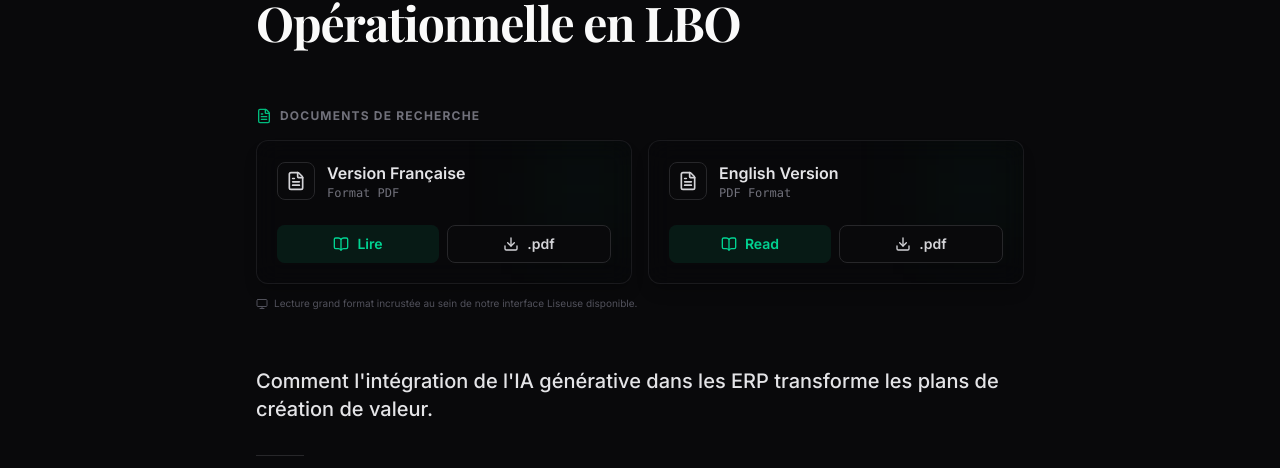
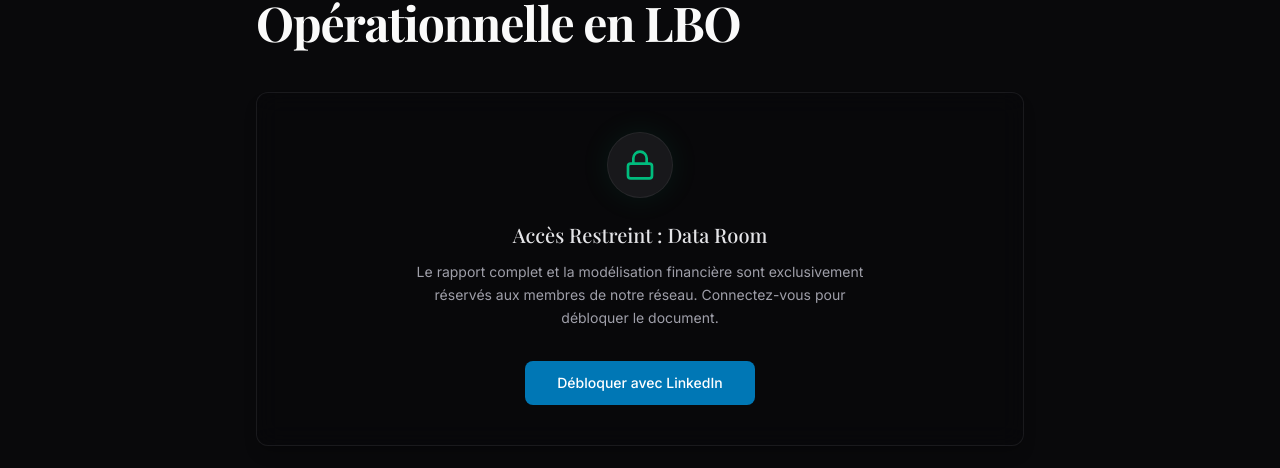
Before and after one commit to SwannC-F/ECN, a Next.js app: page /research/automatisation-erp-lbo in a window 1280 px wide. Shown: the part 332-800 px from the top of the page. Built offline with nearby package versions, Linux system fonts and the light colour scheme; no server answers; the database is empty; a web font is replaced by a local one.

Commit message:
feat: gate pdf data room behind linkedin auth

```diff
--- a/app/research/[slug]/page.tsx
+++ b/app/research/[slug]/page.tsx
@@ -5,6 +5,9 @@ import { INSIGHT_MOCKS } from '@/lib/data';
 import { Calendar, Tag, ChevronLeft } from 'lucide-react';
 import DocumentPanel from '@/components/PdfViewer';
 import ReviewSection from '@/components/ReviewSection';
+import PdfLoginGate from '@/components/PdfLoginGate';
+import { getServerSession } from "next-auth/next";
+import { authOptions } from "@/lib/auth";
 
 interface PageProps {
   params: Promise<{ slug: string }>;
@@ -25,6 +28,7 @@ export async function generateMetadata({ params }: PageProps): Promise<Metadata>
 export default async function ResearchPage({ params }: PageProps) {
   const { slug } = await params;
   const insight = INSIGHT_MOCKS.find(i => i.slug === slug);
+  const session = await getServerSession(authOptions);
 
   if (!insight) {
     return (
@@ -61,7 +65,11 @@ export default async function ResearchPage({ params }: PageProps) {
 
         {/* Dynamic Document Panel */}
         {insight.pdfs ? (
-          <DocumentPanel files={insight.pdfs} />
+          session ? (
+            <DocumentPanel files={insight.pdfs} />
+          ) : (
+            <PdfLoginGate />
+          )
         ) : (
           <div className="glass-card p-8 rounded-xl border border-emerald-500/30 text-center relative overflow-hidden">
             <div className="absolute top-0 left-0 w-32 h-32 bg-emerald-500/10 blur-3xl -ml-10 -mt-10"></div>
--- /dev/null
+++ b/components/PdfLoginGate.tsx
@@ -0,0 +1,31 @@
+"use client";
+
+import { signIn } from "next-auth/react";
+import { Lock } from "lucide-react";
+
+export default function PdfLoginGate() {
+  return (
+    <div className="glass-card p-10 rounded-xl border border-zinc-800/50 text-center relative overflow-hidden flex flex-col items-center justify-center min-h-[300px]">
+      <div className="absolute top-0 left-0 w-full h-full bg-[radial-gradient(ellipse_at_center,_var(--tw-gradient-stops))] from-zinc-900/40 via-zinc-950/80 to-zinc-950 -z-10"></div>
+
+      <div className="w-16 h-16 rounded-full bg-zinc-900 flex items-center justify-center mb-6 ring-1 ring-zinc-800 shadow-[0_0_30px_rgba(16,185,129,0.1)]">
+        <Lock className="w-8 h-8 text-emerald-500" />
+      </div>
+
+      <h3 className="text-xl font-medium text-zinc-200 mb-3 font-serif">
+        Accès Restreint : Data Room
+      </h3>
+
+      <p className="text-zinc-400 text-sm max-w-md mx-auto mb-8 leading-relaxed">
+        Le rapport complet et la modélisation financière sont exclusivement réservés aux membres de notre réseau. Connectez-vous pour débloquer le document.
+      </p>
+
+      <button
+        onClick={() => signIn("linkedin")}
+        className="inline-flex items-center gap-2 bg-[#0077b5] hover:bg-[#006097] text-white px-8 py-3 rounded-lg text-sm font-medium transition-all hover:shadow-[0_0_20px_rgba(0,119,181,0.3)]"
+      >
+        Débloquer avec LinkedIn
+      </button>
+    </div>
+  );
+}
```
